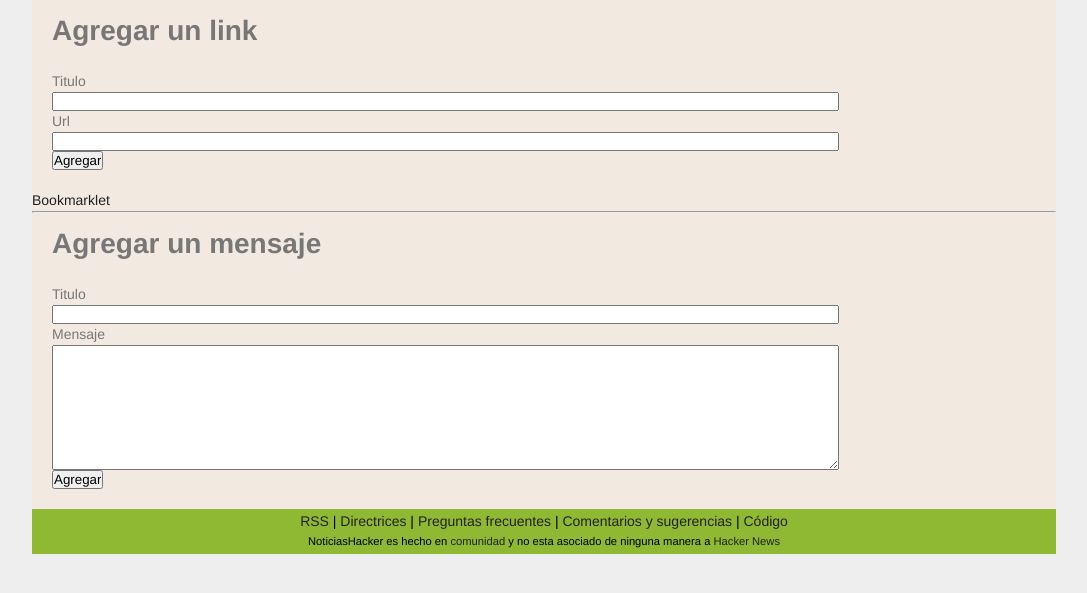
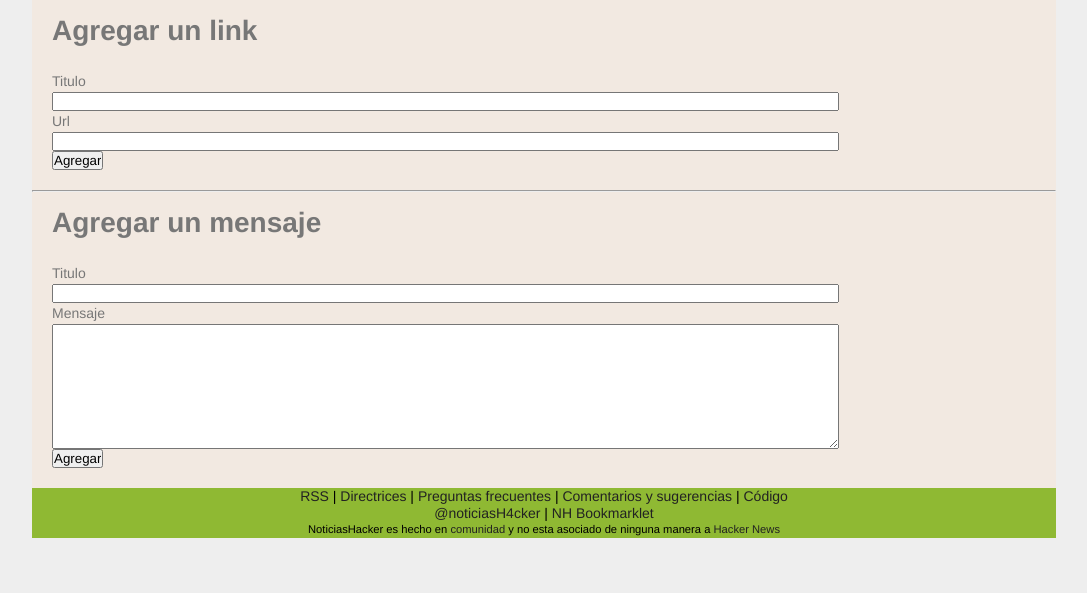
Before and after one commit to DFectuoso/Noticias-HAcker, a Python web app: template templates/submit.html in a window 1280 px wide. Shown: the part 35-628 px from the top of the page, without its empty margins (96-1183 px from the left). Run offline with Jinja, Linux system fonts and the light colour scheme; the template is opened without the code that fills it, so the values that code supplies are empty; some libraries are stand-ins or nearby versions.

Commit message:
Fixing a XSS vulnerability found by @siedrix while adding the bookmarklet, adding the bookmarklet and moving it to the footer. TODO: I hardcoded the baseurl coz the template doesn't have a reference to the request, find a better way to do this

```diff
--- a/helper.py
+++ b/helper.py
@@ -15,13 +15,13 @@
 #OUT OF OR IN CONNECTION WITH THE SOFTWARE OR THE USE OR OTHER DEALINGS IN
 #THE SOFTWARE.
 
-import cgi
 import prefetch
 from urlparse import urlparse
 from models import User, Post, Comment, Vote
+from django.utils.html import escape
 
 def sanitizeHtml(value):
-  return cgi.escape(value)
+  return escape(value)
 
 def is_json(value):
   if value.find('.json') >= 0:
--- a/main.py
+++ b/main.py
@@ -320,7 +320,6 @@ class SubmitNewStoryHandler(webapp.RequestHandler):
       user = session['user']
       get_url = helper.sanitizeHtml(self.request.get('url'))
       get_title = helper.sanitizeHtml(self.request.get('title'))
-      base_url = helper.base_url(self)
       self.response.out.write(template.render('templates/submit.html', locals()))
     else:
       self.redirect('/login')
--- a/static/css/noticias.css
+++ b/static/css/noticias.css
@@ -162,8 +162,8 @@ a:hover {
   font-weight: bold; }
 
 #footer {
-  height: 45px;
-  line-height: 25px;
+  height: 50px;
+  line-height: 17px;
   text-align: center;
   background-color: #8fb933; }
   #footer .disclamer {
--- a/static/css/noticias.scss
+++ b/static/css/noticias.scss
@@ -235,8 +235,8 @@ a:hover{
 }
 
 #footer{
-  height:45px;
-  line-height:25px;
+  height:50px;
+  line-height:17px;
   text-align:center;
   background-color:$bright-color;
 
--- a/templates/base.html
+++ b/templates/base.html
@@ -53,6 +53,10 @@
           <a href="https://github.com/DFectuoso/Noticias-HAcker/issues">Comentarios y sugerencias</a> |
           <a href="https://github.com/DFectuoso/Noticias-HAcker">Código</a>
         </p>
+        <p>
+          <a href="http://twitter.com/noticiash4cker">@noticiasH4cker</a> |
+          <a href="javascript:(function(){ var title = document.getElementsByTagName('title')[0].innerHTML;var url = location.href;window.location = 'http://www.noticiashacker.com/agregar?title='+encodeURIComponent(title)+'&url='+encodeURIComponent(url); })();">NH Bookmarklet</a>
+        </p>
         <p class="disclamer">
           NoticiasHacker es hecho en <a href="https://github.com/DFectuoso/Noticias-HAcker/blob/master/COMMITTERS">comunidad</a> y no esta asociado de ninguna manera a <a href="http://news.ycombinator.com">Hacker News</a>
         </p>
--- a/templates/submit.html
+++ b/templates/submit.html
@@ -12,7 +12,7 @@
       <input type="submit" value="Agregar"/>
     </fieldset>
   </form>
-  <p><a href="javascript:(function(){ var title = document.getElementsByTagName('title')[0].innerHTML;var url = location.href;window.location = '{{ base_url }}/agregar?title='+encodeURIComponent(title)+'&url='+encodeURIComponent(url); })();">Bookmarklet</a></p>
+
 
   <hr/>
   <h1>Agregar un mensaje</h1>
```
Lines whose indentation alone changed are shown as unchanged.
